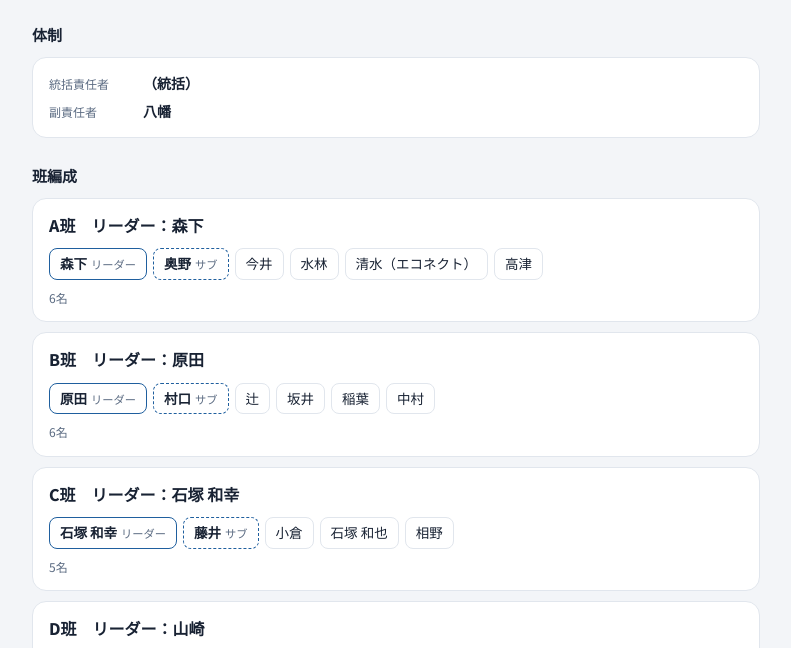
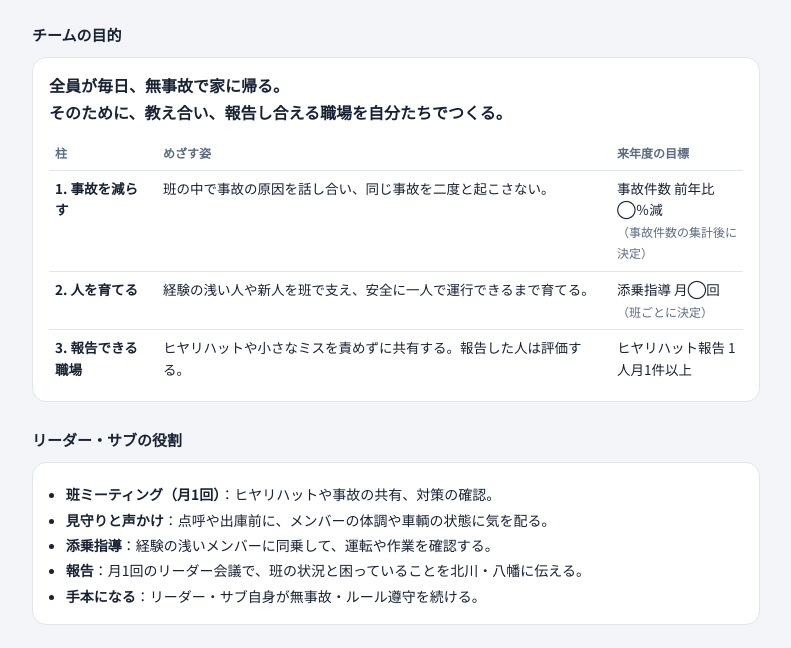
Before and after one commit to tkitagawa-sys/-, a plain HTML site: page team-plan.html in a window 1280 px wide. Shown: the part 79-727 px from the top of the page, without its empty margins (244-1035 px from the left). Drawn offline with Linux system fonts and the light colour scheme.

Commit message:
チームの目的とリーダー・サブの役割を追加
Co-Authored-By: Claude Opus 5.5 <noreply@anthropic.com>
Claude-Session: https://claude.ai/code/session_01KuW6aRXuWRK6AfPZFRzoPP

```diff
--- a/team-plan.html
+++ b/team-plan.html
@@ -49,6 +49,28 @@
 <main>
   <h1>安全・新人教育チーム 編成表</h1>
   <div class="meta">2026年11月21日時点 ／ 目的：新人教育と事故削減</div>
+
+  <h2>チームの目的</h2>
+  <div class="card">
+    <p style="margin:0 0 10px; font-size:16px; font-weight:800; line-height:1.7">全員が毎日、無事故で家に帰る。<br>そのために、教え合い、報告し合える職場を自分たちでつくる。</p>
+    <table>
+      <tr><th style="width:9em">柱</th><th>めざす姿</th><th style="width:11em">来年度の目標</th></tr>
+      <tr><td><b>1. 事故を減らす</b></td><td>班の中で事故の原因を話し合い、同じ事故を二度と起こさない。</td><td>事故件数 前年比◯％減<br><span class="cnt">（事故件数の集計後に決定）</span></td></tr>
+      <tr><td><b>2. 人を育てる</b></td><td>経験の浅い人や新人を班で支え、安全に一人で運行できるまで育てる。</td><td>添乗指導 月◯回<br><span class="cnt">（班ごとに決定）</span></td></tr>
+      <tr><td><b>3. 報告できる職場</b></td><td>ヒヤリハットや小さなミスを責めずに共有する。報告した人は評価する。</td><td>ヒヤリハット報告 1人月1件以上</td></tr>
+    </table>
+  </div>
+
+  <h2>リーダー・サブの役割</h2>
+  <div class="card">
+    <ul class="notes">
+      <li><b>班ミーティング（月1回）</b>：ヒヤリハットや事故の共有、対策の確認。</li>
+      <li><b>見守りと声かけ</b>：点呼や出庫前に、メンバーの体調や車輌の状態に気を配る。</li>
+      <li><b>添乗指導</b>：経験の浅いメンバーに同乗して、運転や作業を確認する。</li>
+      <li><b>報告</b>：月1回のリーダー会議で、班の状況と困っていることを北川・八幡に伝える。</li>
+      <li><b>手本になる</b>：リーダー・サブ自身が無事故・ルール遵守を続ける。</li>
+    </ul>
+  </div>
 
   <h2>体制</h2>
   <div class="card org">
```
